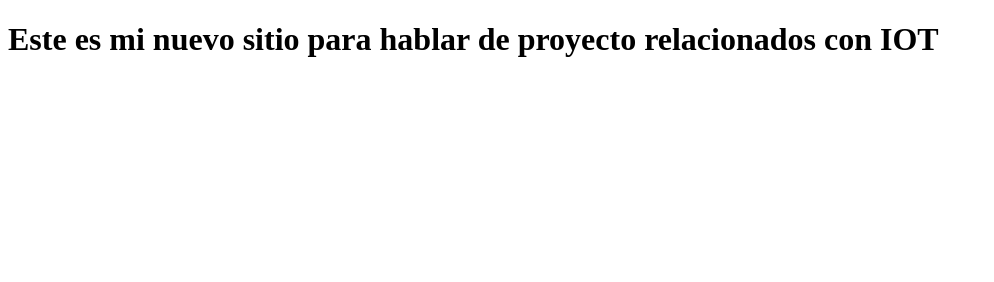
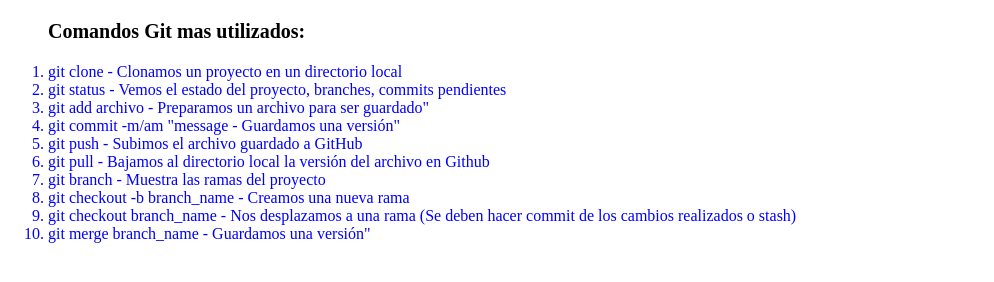
Before and after one commit to Litos88/Litos88.github.io, a plain HTML site: page index.html in a window 1280 px wide. Shown: the whole page, without its empty margins (0-994 px from the left). Drawn offline with Linux system fonts and the light colour scheme.

Commit message:
Second commit

```diff
--- a/index.html
+++ b/index.html
@@ -1,13 +1,36 @@
 <!DOCTYPE html>
 <html lang="en">
 <head>
-	<title>
-	LitIOTWorld
-</title>
-	</head>
+    <meta charset="UTF-8">
+    <title>Prueba</title>
+    <style>
+        li{
+        color: blue;
+
+
+        }
+        p{
+        font-weight: bold;
+        font-size: 20px;
+        }
+    </style>
+</head>
 <body>
 
-<h1> Este es mi nuevo sitio para hablar de proyecto relacionados con IOT </h1>
+<ol>
+    <p>Comandos Git mas utilizados:</p>
+    <li>git clone - Clonamos un proyecto en un directorio local</li>
+    <li>git status - Vemos el estado del proyecto, branches, commits pendientes</li>
+    <li>git add archivo - Preparamos un archivo para ser guardado"</li>
+    <li>git commit -m/am "message - Guardamos una versión"</li>
+    <li>git push - Subimos el archivo guardado a GitHub</li>
+    <li>git pull - Bajamos al directorio local la versión del archivo en Github</li>
+    <li>git branch - Muestra las ramas del proyecto </li>
+    <li>git checkout -b branch_name - Creamos una nueva rama </li>
+    <li>git checkout  branch_name - Nos desplazamos a una rama
+        (Se deben hacer commit de los cambios realizados o stash) </li>
+    <li>git merge branch_name - Guardamos una versión"</li>
+</ol>
 
-	</body>
+</body>
 </html>
```
